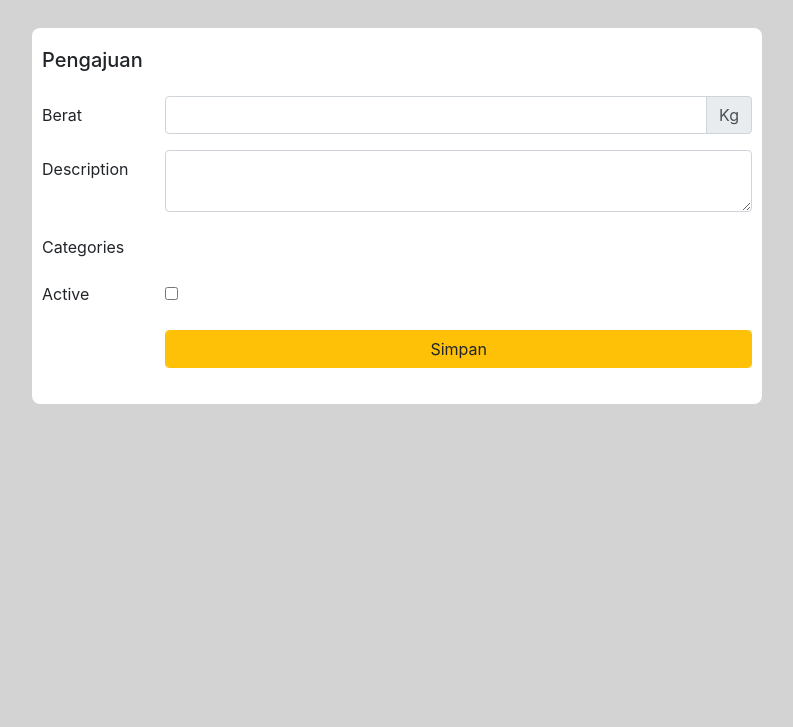
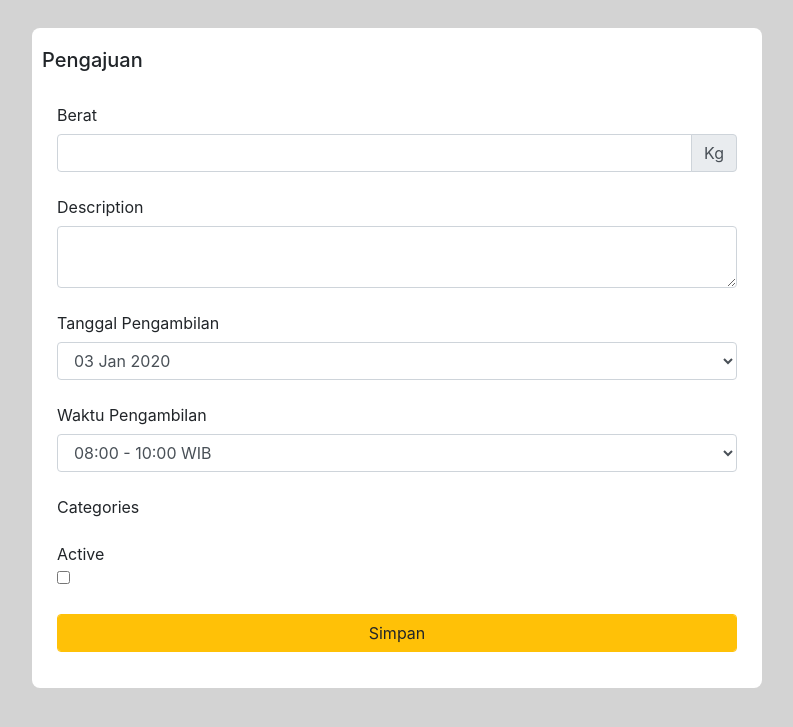
Before and after one commit to tandrysyawaludin/dragbin, a CodeIgniter app: the page made by application/views/edit_post_page.php in a window 1280 px wide. Shown: the part 56-783 px from the top of the page, without its empty margins (243-1036 px from the left). Run offline with CodeIgniter, Linux system fonts and the light colour scheme; data that the repository does not hold is empty; some libraries are stand-ins or nearby versions.

Commit message:
update cycle

```diff
--- a/application/controllers/Profile.php
+++ b/application/controllers/Profile.php
@@ -86,7 +86,9 @@ class Profile extends MY_Controller {
 		    'weight' => $this->input->post('weight'),
             'description' => $this->input->post('description'),
             'categories' => implode("," ,$this->input->post('categories')),
-            'is_active' => $this->input->post('is_active')
+            'is_active' => $this->input->post('is_active'),
+            'pickup_date' => $this->input->post('pickup_date'),
+            'pickup_time' => $this->input->post('pickup_time')
         );
 
         $data_session = array(
--- a/application/views/edit_post_page.php
+++ b/application/views/edit_post_page.php
@@ -47,9 +47,9 @@ defined('BASEPATH') OR exit('No direct script access allowed');
                     <div class="media-body">
                         <h5 class="mt-0 mb-4">Pengajuan</h5>
 
-                        <div class="form-group row">
-                            <label for="description" class="col-sm-2 col-form-label">Berat</label>
-                            <div class="input-group col-sm-10">
+                        <div class="form-group">
+                            <label for="description" class="col-sm-12 col-form-label">Berat</label>
+                            <div class="input-group col-sm-12">
                                 <input class="form-control" name="weight" id="weight" type="number" value="<?php echo $post['weight'] ?>" />
                                 <div class="input-group-append">
                                     <span class="input-group-text">Kg</span>
@@ -57,16 +57,44 @@ defined('BASEPATH') OR exit('No direct script access allowed');
                             </div>
                         </div>
 
-                        <div class="form-group row">
-                            <label for="description" class="col-sm-2 col-form-label">Description</label>
-                            <div class="col-sm-10">
+                        <div class="form-group">
+                            <label for="description" class="col-sm-12 col-form-label">Description</label>
+                            <div class="col-sm-12">
                                 <textarea class="form-control" id="description" name="description"><?php echo $post['description'] ?></textarea>
                             </div>
                         </div>
 
-                        <div class="form-group row">
-                            <label for="description" class="col-sm-2 col-form-label">Categories</label>
-                            <div class="col-sm-10">
+                        <div class="form-group">
+                            <label for="pickup_date" class="col-sm-12 col-form-label">Tanggal Pengambilan</label>
+                            <div class="col-sm-12">
+                                <select class="form-control" name="pickup_date" id="pickup_date" required>
+                                    <?php
+                                    for ($x = 1; $x <= 7; $x++) {
+                                        $pickup_date=date('d M Y', strtotime(+$x." day"));
+                                        echo "<option value='$pickup_date'>$pickup_date</option>";
+                                    }
+                                    ?>
+                                </select>
+                            </div>
+                        </div>
+
+                        <div class="form-group">
+                            <label for="pickup_time" class="col-sm-12 col-form-label">Waktu Pengambilan</label>
+                            <div class="col-sm-12">
+                                <select class="form-control" name="pickup_time" id="pickup_time" required>
+                                    <?php
+                                    for ($x = 0; $x < 10; $x=$x+2) {
+                                        $pickup_time=sprintf('%02d:00 - %d:00', ($x+8), ($x+10)).' WIB';
+                                        echo "<option value='$pickup_time'>$pickup_time</option>";
+                                    }
+                                    ?>
+                                </select>
+                            </div>
+                        </div>
+
+                        <div class="form-group">
+                            <label for="description" class="col-sm-12 col-form-label">Categories</label>
+                            <div class="col-sm-12">
                                 <div class="row">
                                 <?php
                                 if(sizeof($post['categories']) > 0) {
@@ -100,17 +128,17 @@ defined('BASEPATH') OR exit('No direct script access allowed');
                             </div>
                         </div>
 
-                        <div class="form-group row">
-                            <div class="col-sm-2">Active</div>
-                            <div class="col-sm-10">
+                        <div class="form-group">
+                            <div class="col-sm-12">Active</div>
+                            <div class="col-sm-12">
                                 <div class="form-check">
                                     <input class="form-check-input" type="checkbox" name="is_active" value="1" <?php echo $post['is_active'] ? "checked" : "" ?>>
                                 </div>
                             </div>
                         </div>
 
-                        <div class="form-group row mt-4">
-                            <div class="col-sm-10 offset-sm-2">
+                        <div class="form-group mt-5">
+                            <div class="col-sm-12">
                                 <button type="submit" class="form-control btn btn-warning">Simpan</button>
                             </div>
                         </div>
```
Also changed, not shown: application/controllers/Transaction_list.php (+10 -19 lines), application/models/Post.php (+6 -2 lines), application/views/create_offer_page.php (+11 -10 lines), application/views/home_page.php (+14 -16 lines), application/views/transaction_list_page.php (+11 -25 lines), 1 other file.
